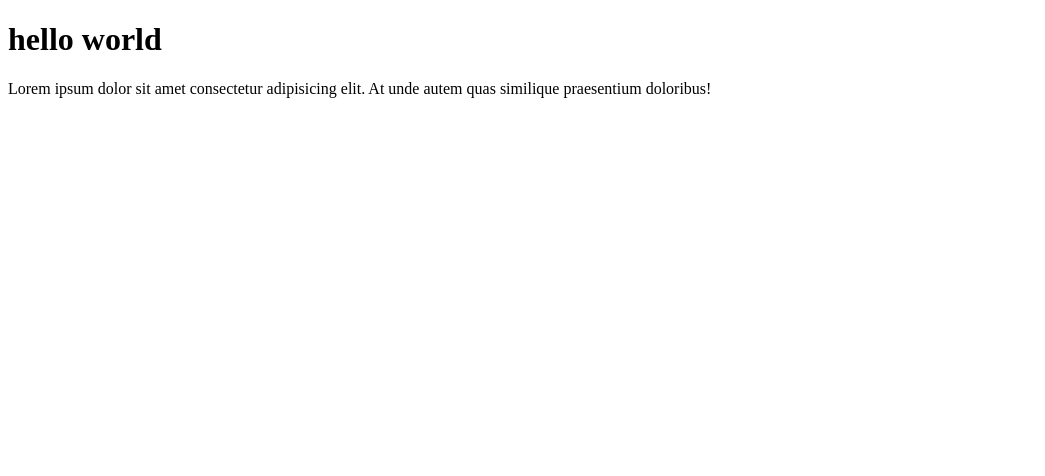
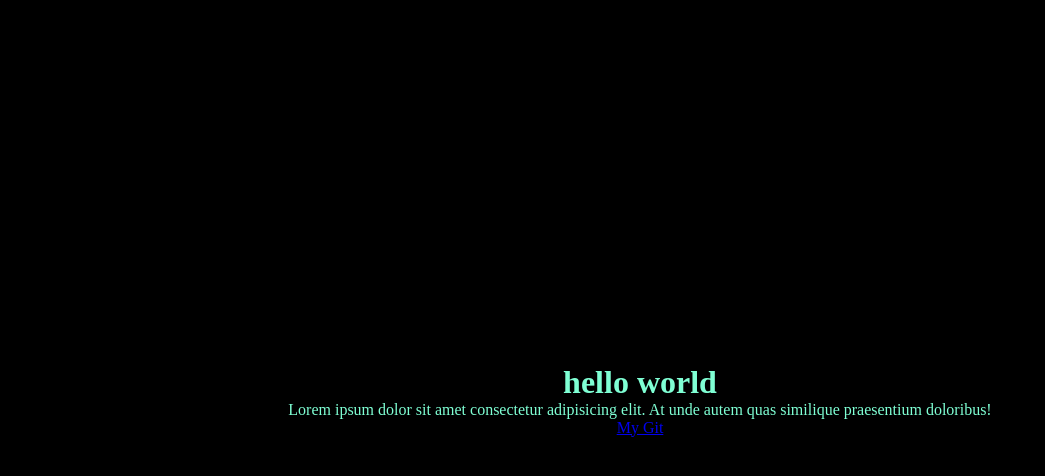
Before and after one commit to italod21/teste, a plain HTML site: page index.html in a window 1280 px wide. Shown: the whole page, without its empty margins (0-1045 px from the left). Drawn offline with Linux system fonts and the light colour scheme.

Commit message:
adição do css

```diff
--- a/index.html
+++ b/index.html
@@ -3,10 +3,12 @@
 <head>
     <meta charset="UTF-8">
     <meta name="viewport" content="width=device-width, initial-scale=1.0">
+    <link rel="stylesheet" href="style.css">
     <title>Git</title>
 </head>
 <body>
     <h1>hello world</h1>
     <p>Lorem ipsum dolor sit amet consectetur adipisicing elit. At unde autem quas similique praesentium doloribus!</p>
+    <a href="https://github.com/italod21">My Git</a>
 </body>
 </html>
--- /dev/null
+++ b/style.css
@@ -0,0 +1,18 @@
+* {
+    margin: 0;
+    padding: 0;
+    box-sizing: border-box;
+}
+
+html, body {
+    height: 100%;
+}
+
+body {
+    display: flex;
+    flex-direction: column;
+    align-items: center;
+    justify-content: center;
+    background-color: black;
+    color: aquamarine;
+}
```
